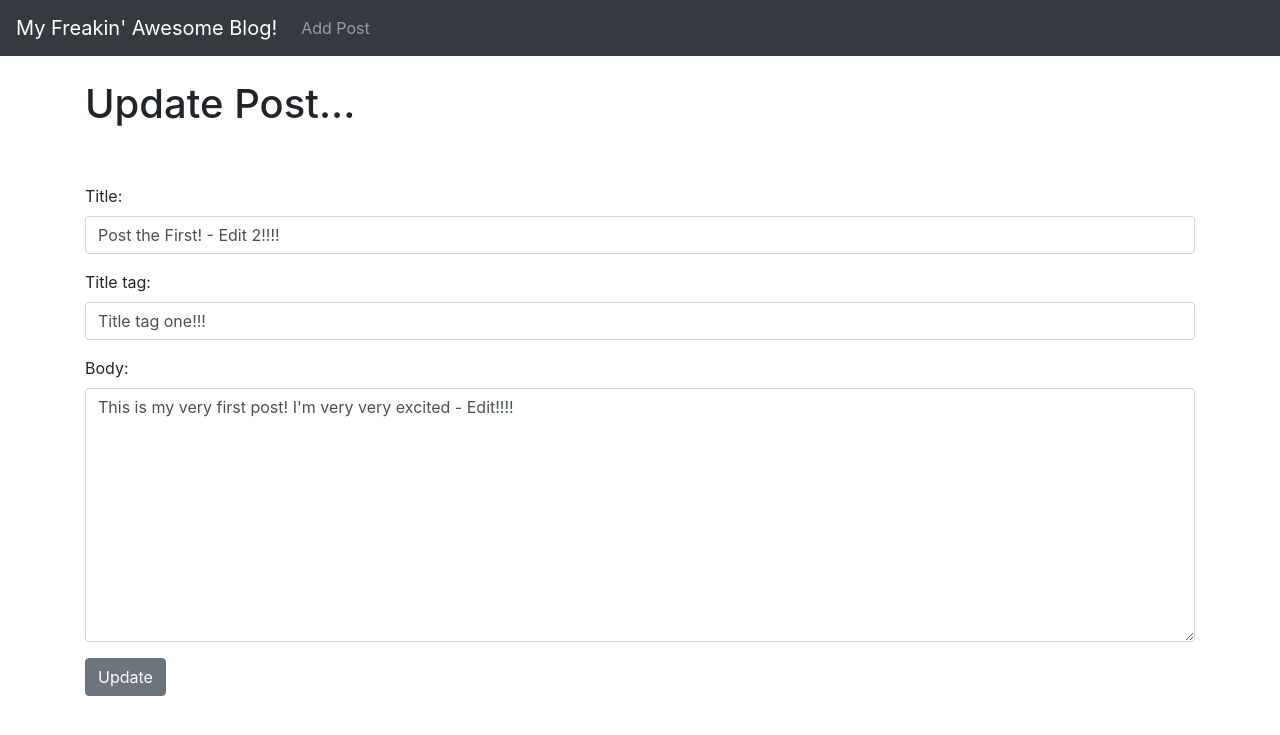
After one commit to FedericoBruzzone/MyBlog_django, a Django app: page /atricle/edit/1 in a window 1280 px wide. The commit adds this page. Shown: the top 735 px of the page. Run offline with Django 4.2, Linux system fonts and the light colour scheme; data comes from the database, SQL or seed files in the repository; both versions use the stored data as it was after the commit.

Commit message:
Added update_post, delete_post

```diff
--- a/ablog/theblog/forms.py
+++ b/ablog/theblog/forms.py
@@ -12,3 +12,15 @@ class PostForm(forms.ModelForm):
             'author': forms.Select(attrs={'class': 'form-control'}),
             'body': forms.Textarea(attrs={'class': 'form-control'}),
         }
+
+class EditForm(forms.ModelForm):
+    class Meta:
+        model = Post
+        fields = ('title', 'title_tag', 'body') # 'author',
+
+        widgets = {
+            'title': forms.TextInput(attrs={'class': 'form-control', 'placeholder': 'This is Title Placeholder Stuff'}),
+            'title_tag': forms.TextInput(attrs={'class': 'form-control'}),
+            #'author': forms.Select(attrs={'class': 'form-control'}),
+            'body': forms.Textarea(attrs={'class': 'form-control'}),
+        }
--- a/ablog/theblog/models.py
+++ b/ablog/theblog/models.py
@@ -2,13 +2,14 @@ import this
 from django.db import models
 from django.contrib.auth.models import User
 from django.urls import reverse
+from datetime import datetime, date
 
 class Post(models.Model):
     title = models.CharField(max_length=255)
     title_tag = models.CharField(max_length=255)
     author = models.ForeignKey(User, on_delete=models.CASCADE)
     body = models.TextField()
-
+    post_date = models.DateField(auto_now_add=True)
 
     def __str__(self):
         return self.title + ' | ' + str(self.author)
--- a/ablog/theblog/templates/article_details.html
+++ b/ablog/theblog/templates/article_details.html
@@ -9,6 +9,9 @@
     <h1>{{ post.title }}</h1>
     <small>
         By: {{ post.author.first_name }} {{ post.author.last_name }}
+        - {{ post.post_date }}
+        - <a href="{% url 'update_post' post.pk %}">(Edit)</a>
+          <a class="text-danger" href="{% url 'delete_post' post.pk %}">(Delete)</a>
     </small>
     <br/> <hr> <br/>
     {{ post.body }}
--- a/ablog/theblog/templates/home.html
+++ b/ablog/theblog/templates/home.html
@@ -8,7 +8,10 @@
     {% for post in object_list %}
         <li>
             <a href="{% url 'article_detail' post.pk %}">{{ post.title }}</a>
-            - {{ post.author.first_name }} {{ post.author.last_name }} <br/>
+            - {{ post.author.first_name }} {{ post.author.last_name }}
+            - {{ post.author.last_name }}
+            - <small><a href="{% url 'update_post' post.pk %}">(Edit)</a></small>
+              <small><a class="text-danger" href="{% url 'delete_post' post.pk %}">(Delete)</a></small><br/>
             {{ post.body }}
         </li>
     {% endfor %}
--- /dev/null
+++ b/ablog/theblog/templates/update_post.html
@@ -0,0 +1,20 @@
+{% extends 'base.html' %}
+
+{% block title %}
+    Edit Blog Post
+{% endblock %}
+
+
+{% block content %}
+
+    <h1>Update Post...</h1>
+    <br/> <br/>
+
+    <div class="form-group">
+        <form method="POST">
+            {% csrf_token %}
+            {{ form.as_p }}
+            <button class="btn btn-secondary">Update</button>
+    </div>
+
+{% endblock %}
--- a/ablog/theblog/urls.py
+++ b/ablog/theblog/urls.py
@@ -1,10 +1,12 @@
 from django.urls import path
 #from . import views
-from .views import HomeView, ArticleDetailView, AddPostView
+from .views import HomeView, ArticleDetailView, AddPostView, UpdatePostView, DeletePostView
 
 urlpatterns = [
     #path('', views.home, name="home"),
     path('', HomeView.as_view(), name="home"),
     path('article/<int:pk>', ArticleDetailView.as_view(), name='article_detail'),
     path('add_post/', AddPostView.as_view(), name='add_post'),
+    path('atricle/edit/<int:pk>', UpdatePostView.as_view(), name='update_post'),
+    path('atricle/<int:pk>/remove', DeletePostView.as_view(), name='delete_post')
 ]
--- a/ablog/theblog/views.py
+++ b/ablog/theblog/views.py
@@ -1,7 +1,9 @@
 from django.shortcuts import render
-from django.views.generic import ListView, DetailView, CreateView
+from django.urls import reverse_lazy
+from django.views.generic import ListView, DetailView, CreateView, UpdateView, DeleteView
 from .models import Post
-from .forms import PostForm
+from .forms import PostForm, EditForm
+from django.urls import reverse_lazy
 
 #def home(request): # @Dev
 #    return render(request, 'home.html', {}) # @Dev
@@ -9,7 +11,8 @@ from .forms import PostForm
 class HomeView(ListView):
     model = Post
     template_name = 'home.html'
-
+    #ordering = ['-id']
+    oredering = ['-post_date']
 
 class ArticleDetailView(DetailView):
     model = Post
@@ -17,7 +20,18 @@ class ArticleDetailView(DetailView):
 
 class AddPostView(CreateView):
     model = Post
-    form_class = PostForm
+    form_class = PostForm # Bootstrap
     template_name = 'add_post.html'
     #fields = '__all__'
     #fields = ('title', 'body')
+
+class UpdatePostView(UpdateView):
+    model = Post
+    form_class = EditForm # Bootstrap
+    template_name = 'update_post.html'
+    #fields = ['title', 'title_tag', 'body']
+
+class DeletePostView(DeleteView):
+    model = Post
+    template_name = 'delete_post.html'
+    success_url = reverse_lazy('home')
```
Also changed, not shown: ablog/theblog/templates/delete_post.html (added, +24 -0 lines), ablog/db.sqlite3, ablog/theblog/migrations/0006_post_post_date_alter_post_title_tag.py (added).
